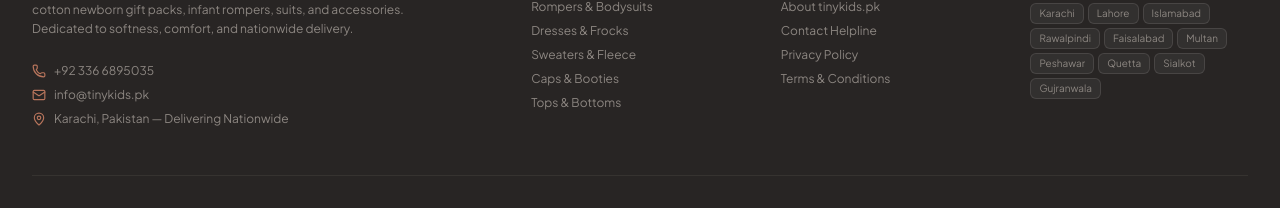
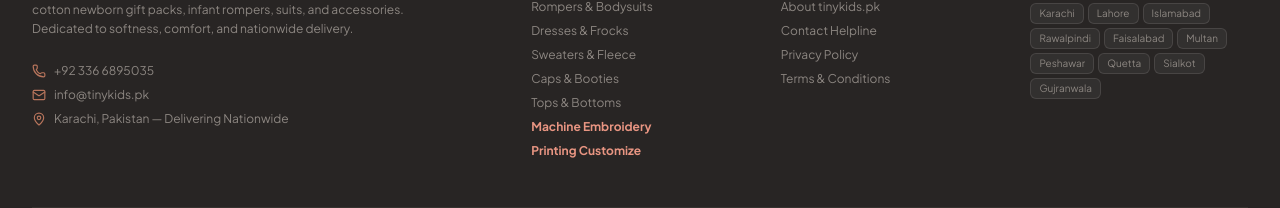
Before and after one commit to muzammiliqbalofficial/new, a Next.js app: page /products in a window 1280 px wide. Shown: the part 1209-1417 px from the top of the page. Built offline with nearby package versions, Linux system fonts and the light colour scheme; no server answers; the database is empty.

Commit message:
feat(categories): added Machine Embroidery Customize and Printing Customize categories across DB, navigation, footer and category views

```diff
--- a/src/components/AllProductsView.tsx
+++ b/src/components/AllProductsView.tsx
@@ -18,6 +18,8 @@ const CATEGORY_OPTIONS = [
   { label: 'Sweaters & Fleece', slug: 'sweaters-winter-fleece' },
   { label: 'Caps & Booties', slug: 'baby-caps-hats-socks' },
   { label: 'Tops & Bottoms', slug: 'tops-bottoms' },
+  { label: 'Machine Embroidery', slug: 'machine-embroidery-customize' },
+  { label: 'Printing Customize', slug: 'printing-customize' },
 ];
 
 const GENDER_OPTIONS = [
--- a/src/components/CategoryView.tsx
+++ b/src/components/CategoryView.tsx
@@ -1,6 +1,7 @@
 'use client';
 
 import React, { useState, useMemo } from 'react';
+import Link from 'next/link';
 import { SlidersHorizontal, ArrowUpDown, X, Sparkles } from 'lucide-react';
 import ProductCard from '@/components/ProductCard';
 import { Product, Category } from '@/lib/types';
@@ -232,18 +233,34 @@ export default function CategoryView({ category, initialProducts }: Props) {
           ))}
         </div>
       ) : (
-        <div className="py-16 text-center bg-white rounded-3xl border border-charcoal-border/60 p-8 shadow-soft">
-          <Sparkles className="w-10 h-10 text-charcoal-muted/40 mx-auto mb-3" />
-          <h3 className="text-base font-bold text-charcoal">No products match your filter</h3>
-          <p className="text-xs text-charcoal-muted mt-1 max-w-sm mx-auto">
-            Try adjusting your age or gender filters to see available products in this category.
-          </p>
-          <button
-            onClick={resetFilters}
-            className="mt-5 px-5 py-2.5 bg-brand text-white text-xs font-semibold rounded-xl hover:bg-brand-dark transition-colors shadow-sm"
-          >
-            Clear Filters
-          </button>
+        <div className="py-16 text-center bg-white rounded-3xl border border-charcoal-border/60 p-8 shadow-soft space-y-4 max-w-2xl mx-auto">
+          <div className="w-14 h-14 bg-brand-soft text-brand rounded-2xl flex items-center justify-center mx-auto">
+            <Sparkles className="w-7 h-7" />
+          </div>
+          <div className="space-y-1">
+            <h3 className="text-lg font-extrabold text-charcoal">
+              {category.name} Collection
+            </h3>
+            <p className="text-xs text-charcoal-muted max-w-md mx-auto leading-relaxed font-medium">
+              New customized designs are being added! We are accepting custom baby name embroidery and printing orders directly on WhatsApp.
+            </p>
+          </div>
+          <div className="pt-2 flex flex-col sm:flex-row items-center justify-center gap-3">
+            <a
+              href={"https://wa.me/923366895035?text=" + encodeURIComponent("Assalam o Alaikum tinykids.pk! I want to inquire about customized baby clothes (" + category.name + "). Please share available designs and options.")}
+              target="_blank"
+              rel="noopener noreferrer"
+              className="w-full sm:w-auto px-6 py-3 bg-[#25D366] hover:bg-[#20bd5a] text-white text-xs font-extrabold rounded-2xl shadow-xs transition-colors flex items-center justify-center space-x-2"
+            >
+              <span>Custom Order via WhatsApp</span>
+            </a>
+            <Link
+              href="/products"
+              className="w-full sm:w-auto px-6 py-3 bg-cream-100 hover:bg-cream-200 text-charcoal text-xs font-bold rounded-2xl border border-charcoal-border/70 transition-colors"
+            >
+              Browse In-Stock Products
+            </Link>
+          </div>
         </div>
       )}
 
--- a/src/components/Footer.tsx
+++ b/src/components/Footer.tsx
@@ -107,6 +107,16 @@ export default function Footer() {
                   Tops &amp; Bottoms
                 </Link>
               </li>
+              <li>
+                <Link href="/category/machine-embroidery-customize" className="hover:text-white transition-colors text-coral-light font-bold">
+                  Machine Embroidery
+                </Link>
+              </li>
+              <li>
+                <Link href="/category/printing-customize" className="hover:text-white transition-colors text-coral-light font-bold">
+                  Printing Customize
+                </Link>
+              </li>
             </ul>
           </div>
 
--- a/src/components/Header.tsx
+++ b/src/components/Header.tsx
@@ -18,6 +18,8 @@ const NAV_LINKS = [
   { name: 'Sweaters & Fleece', href: '/category/sweaters-winter-fleece' },
   { name: 'Caps & Booties', href: '/category/baby-caps-hats-socks' },
   { name: 'Tops & Bottoms', href: '/category/tops-bottoms' },
+  { name: 'Machine Embroidery', href: '/category/machine-embroidery-customize' },
+  { name: 'Printing Customize', href: '/category/printing-customize' },
 ];
 
 export default function Header() {
```
